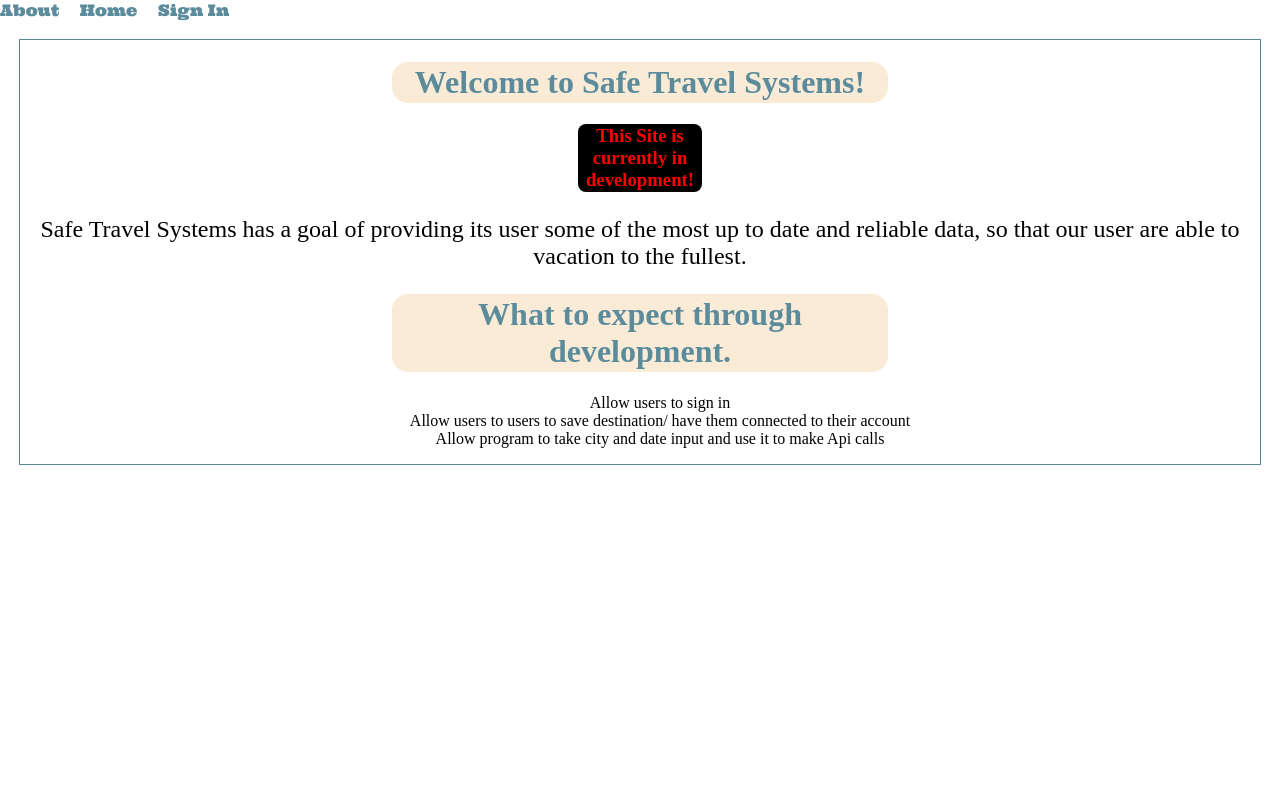
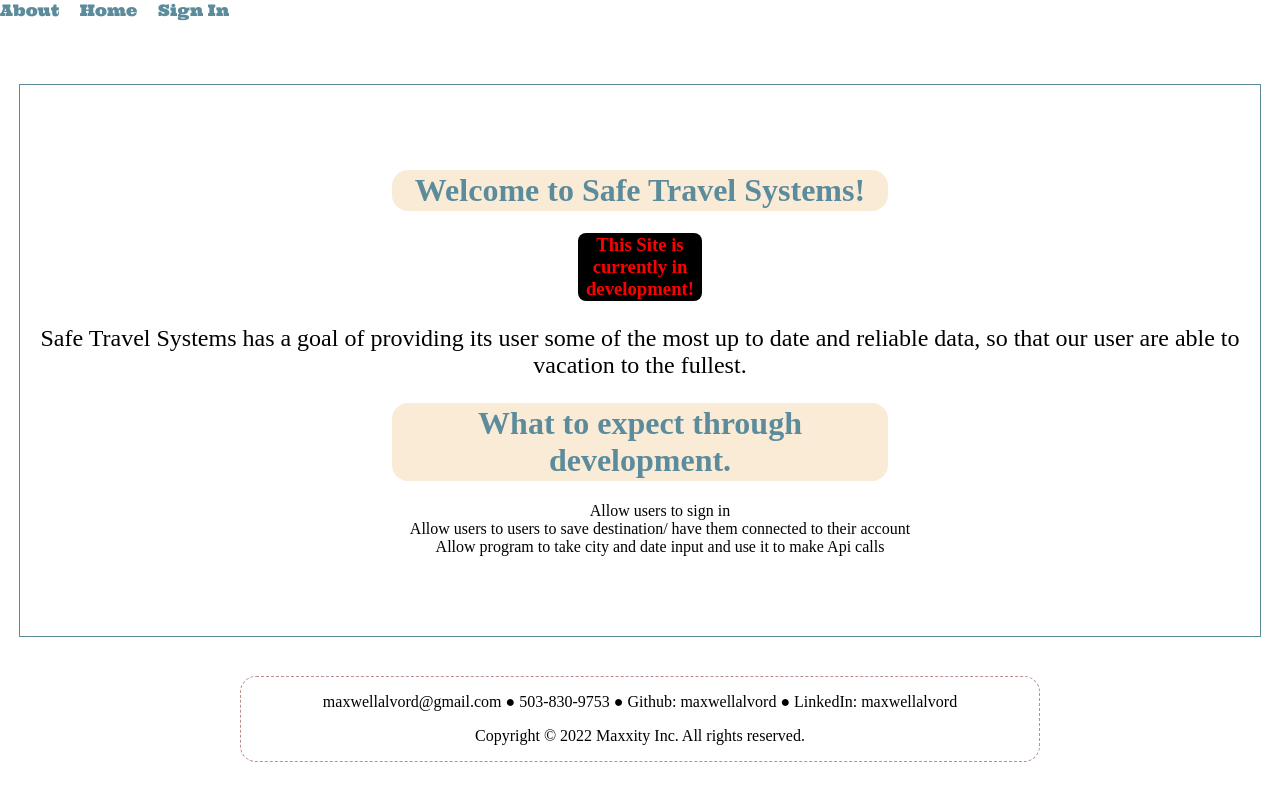
Before and after one commit to maxwellalvord/Safe-Travel-Systems, a Next.js app: page /MainPage in a window 1280 px wide. Built offline with nearby package versions, Linux system fonts and the light colour scheme.

Commit message:
add footer with styling

```diff
--- a/pages/_app.js
+++ b/pages/_app.js
@@ -5,6 +5,8 @@ import styled from 'styled-components';
 import '../styles/mainPage.css'
 import '../styles/header.css'
 import '../styles/reusableForm.css'
+import Footer from './footer'
+import '../styles/footer.css'
 
 
 const Head = styled.a`
@@ -15,6 +17,7 @@ function MyApp({ Component, pageProps }) {
   return <React.Fragment>
       <Head><Header /></Head>
       <Component {...pageProps} />
+      <Footer/>
     </React.Fragment>
 }
 
--- /dev/null
+++ b/pages/footer.js
@@ -0,0 +1,13 @@
+
+
+export default function Footer() {
+
+  return (
+    <>
+      <div className='footer'>
+        <p><a href = "mailto:maxwellalvord@gmail.com">maxwellalvord@gmail.com</a> ● 503-830-9753 ● <a href = "https://github.com/maxwellalvord">Github: maxwellalvord</a> ● <a href = "https://www.linkedin.com/in/maxwellalvord/">LinkedIn: maxwellalvord</a></p>
+        <p>Copyright © 2022 Maxxity Inc. All rights reserved.</p>
+      </div>
+    </>
+  )
+}
--- /dev/null
+++ b/styles/footer.css
@@ -0,0 +1,8 @@
+.footer {
+  text-align: center;
+  border: 1px dashed rosybrown;
+  border-radius: 1rem;
+  width: 800px;
+  margin: auto;
+  margin-top: 3%;
+}
--- a/styles/mainPage.css
+++ b/styles/mainPage.css
@@ -2,6 +2,9 @@
   text-align: center;
   border: 1px solid #5c8c9c;
   margin: 1.2rem;
+  margin-top: 5%;
+  padding-top: 5%;
+  padding-bottom: 5%;
 }
 
 .expectList {
```
